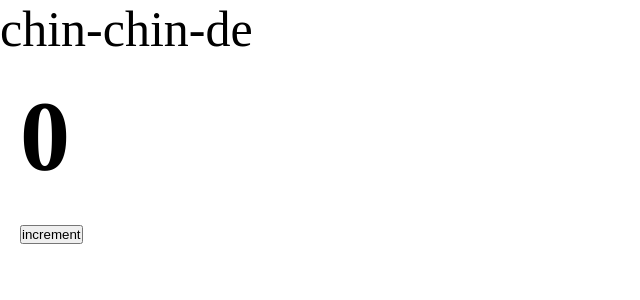
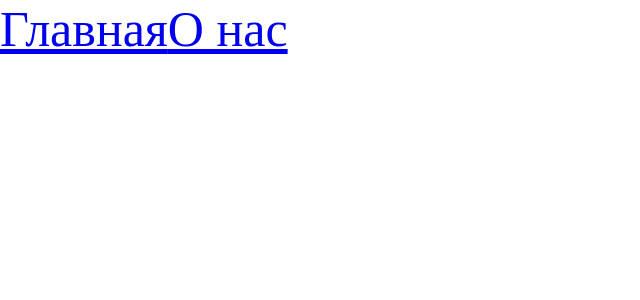
Before and after one commit to Mataew/myProject, a React app: page / in a window 1280 px wide. Shown: the top 300 px of the page, without its empty margins (0-640 px from the left). Built offline with nearby package versions, Linux system fonts and the light colour scheme.

Commit message:
BGZ-1.6.0 Роутинг Code splitting Lazy Suspence

```diff
--- a/package.json
+++ b/package.json
@@ -23,6 +23,7 @@
     "@types/node": "^17.0.21",
     "@types/react": "^17.0.39",
     "@types/react-dom": "^17.0.11",
+    "@types/react-router-dom": "^5.3.3",
     "@types/webpack": "^5.28.0",
     "@types/webpack-dev-server": "^4.7.2",
     "css-loader": "^6.6.0",
@@ -40,6 +41,7 @@
   },
   "dependencies": {
     "react": "^17.0.2",
-    "react-dom": "^17.0.2"
+    "react-dom": "^17.0.2",
+    "react-router-dom": "^6.2.1"
   }
 }
--- a/src/App.tsx
+++ b/src/App.tsx
@@ -1,12 +1,21 @@
-import React from 'react';
+import React, {Suspense} from 'react';
 import Counter from './components/Counter';
-import './index.scss'
+import {Routes, Route, Link} from 'react-router-dom';
+import './index.scss';
+import {AboutPageAsync} from "./pages/AboutPage/AboutPage.async";
+import {MainPageAsync} from "./pages/MainPage/MainPage.async";
 
 const App = () => {
     return (
         <div className="app">
-            chin-chin-de
-            <Counter />
+            <Link to={'/'}>Главная</Link>
+            <Link to={'/about'}>О нас</Link>
+            <Suspense fallback={<div>Loading...</div>}>
+                <Routes>
+                    <Route path={'/about'} element={<AboutPageAsync/>}/>
+                    <Route path={'/'} element={<MainPageAsync/>}/>
+                </Routes>
+            </Suspense>
         </div>
     );
 };
--- a/src/index.tsx
+++ b/src/index.tsx
@@ -1,7 +1,10 @@
 import {render} from 'react-dom';
 import App from "./App";
+import {BrowserRouter} from "react-router-dom";
 
 render(
-    <App/>,
+    <BrowserRouter>
+        <App/>
+    </BrowserRouter>,
     document.getElementById('root')
 )
--- /dev/null
+++ b/src/pages/AboutPage/AboutPage.async.tsx
@@ -0,0 +1,3 @@
+import {lazy} from "react";
+
+export const AboutPageAsync = lazy(() => import("./AboutPage"));
--- /dev/null
+++ b/src/pages/AboutPage/AboutPage.tsx
@@ -0,0 +1,11 @@
+import React from 'react';
+
+const AboutPage = () => {
+    return (
+        <div>
+
+        </div>
+    );
+};
+
+export default AboutPage;
--- /dev/null
+++ b/src/pages/MainPage/MainPage.async.tsx
@@ -0,0 +1,3 @@
+import {lazy} from "react";
+
+export const MainPageAsync = lazy(() => import("./MainPage"));
--- /dev/null
+++ b/src/pages/MainPage/MainPage.tsx
@@ -0,0 +1,11 @@
+import React from 'react';
+
+const MainPage = () => {
+    return (
+        <div>
+
+        </div>
+    );
+};
+
+export default MainPage;
--- a/tsconfig.json
+++ b/tsconfig.json
@@ -2,7 +2,7 @@
   "compilerOptions": {
     "outDir": "./dist/",
     "noImplicitAny": true,
-    "module": "es6",
+    "module": "esnext",
     "target": "es5",
     "jsx": "react-jsx",
     "allowJs": true,
```
Also changed, not shown: 2 other files (tests, documents, lock files or other folders).
